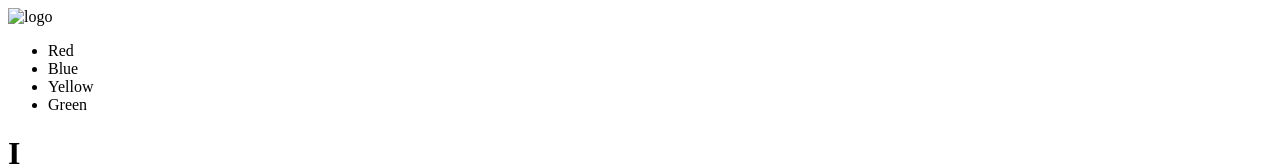
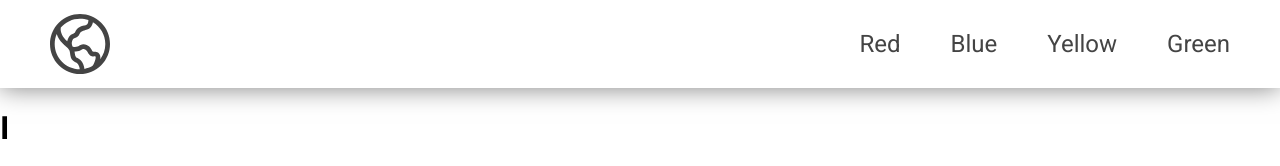
Before and after one commit to Wekat/Flexbox_and_BEM, a plain HTML site: page index.html in a window 1280 px wide. Shown: the top 166 px of the page. Drawn offline with Linux system fonts and the light colour scheme.

Commit message:
navigation bar done

```diff
--- a/index.html
+++ b/index.html
@@ -6,24 +6,24 @@
     <title>Flexbox and BEM</title>
     <link rel="stylesheet" href="styles/index.css">
     <script src="https://kit.fontawesome.com/e0eafdef0d.js" crossorigin="anonymous"></script>
+    <link href="https://fonts.googleapis.com/css?family=Roboto:400,500,700&display=swap" rel="stylesheet">
+
 
 </head>
 <body>
-    <nav>
-        <div class="nav-content">
-            <div class="logo">
-                <img src="" alt="logo">
-            </div>
-            <div class="nav-links">
-                <ul class="nav-links-items">
-                    <li class="nav-link-item">Red</li>
-                    <li class="nav-link-item">Blue</li>
-                    <li class="nav-link-item">Yellow</li>
-                    <li class="nav-link-item">Green</li>
+    <header>
+        <div class="header">
+            <div class="logo"></div>
+            <nav class="nav-links">
+                <ul class="nav-links__items">
+                    <li class="nav-link__item"><a class="nav-link-item--link" href="">Red</a></li>
+                    <li class="nav-link__item"><a class="nav-link-item--link" href="">Blue</a></li>
+                    <li class="nav-link__item"><a class="nav-link-item--link" href="">Yellow</a></li>
+                    <li class="nav-link__item"><a class="nav-link-item--link" href="">Green</a></li>
                 </ul>
-            </div>
+            </nav>
         </div>
-    </nav>
+    </header>
     <div class="main">
         <div class="main__heading">
             <h1 class="h1">I</h1><span class="h1"><i class="fas fa-heart"></i></span><h1 class="hi">Color</h1>
--- a/styles/index.css
+++ b/styles/index.css
@@ -0,0 +1,47 @@
+body {
+    margin: 0;
+    height: 100vh;
+    font-family: 'Roboto';
+}
+
+.header {
+    width: 100%;
+    max-width: 1440px;
+    height: 88px;
+    margin: 0 auto;
+    background: #FFFFFF;
+    box-shadow: 0px 0px 24px rgba(0, 0, 0, 0.5);
+    display: flex;
+    justify-content: space-between;
+    align-items: center;
+    padding-left: 50px;
+    padding-right: 50px;
+    box-sizing: border-box;
+}
+
+.logo {
+    width: 60px;
+    height: 60px;
+    background-image: url(../images/logo.svg);
+}
+
+.nav-links__items {
+    list-style-type: none;
+    display: flex;
+    justify-content: flex-end;
+}
+
+.nav-link__item {
+    margin-left: 50px;
+}
+
+.nav-link-item--link {
+    text-decoration: none;
+    color: #444444;
+    font-size: 24px;
+    line-height: 28px;
+    font-family: Roboto;
+    font-style: normal;
+    font-weight: normal;
+    text-align: center;
+}
```
Also changed, not shown: images/logo.svg (added).
